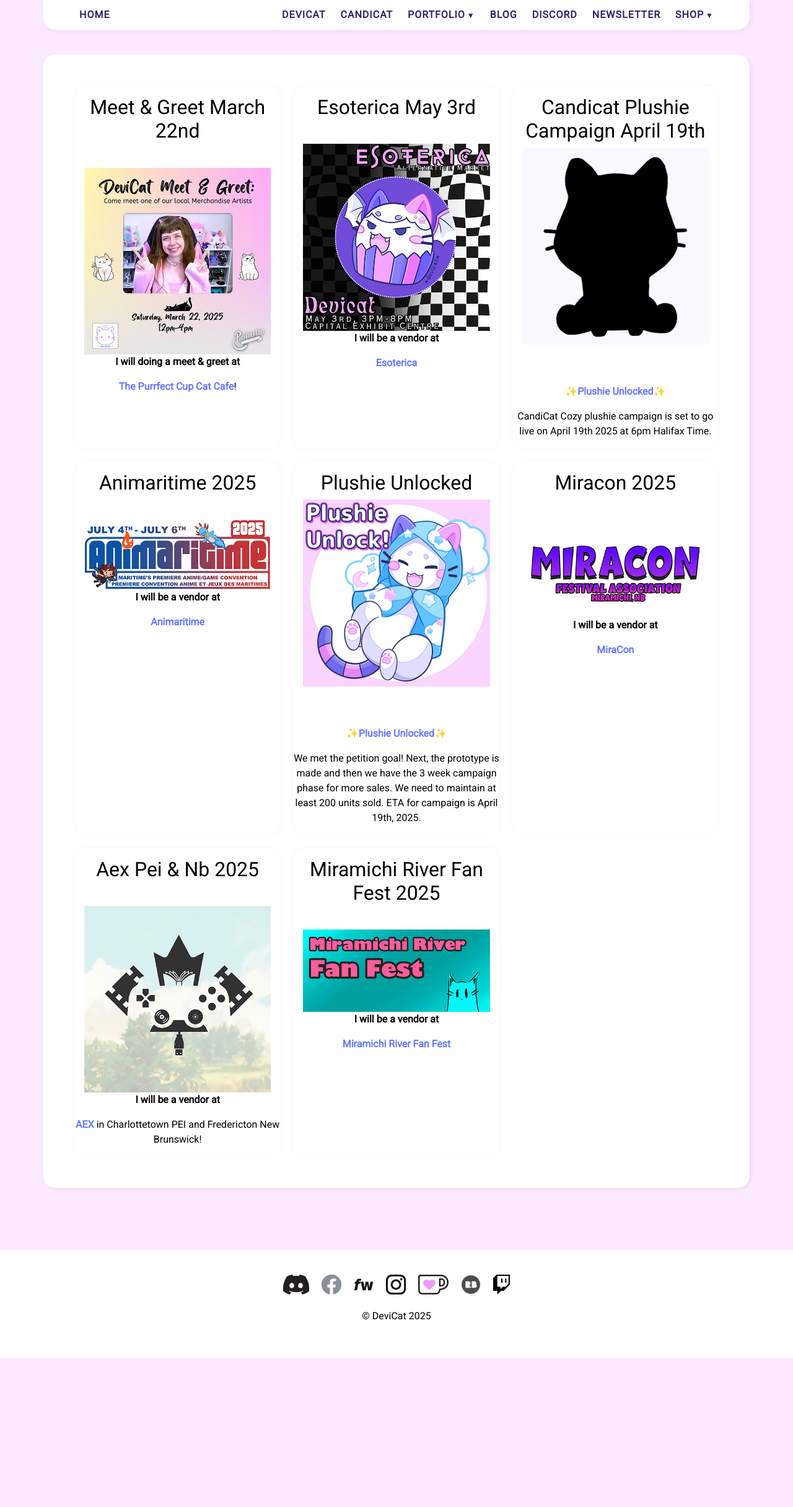
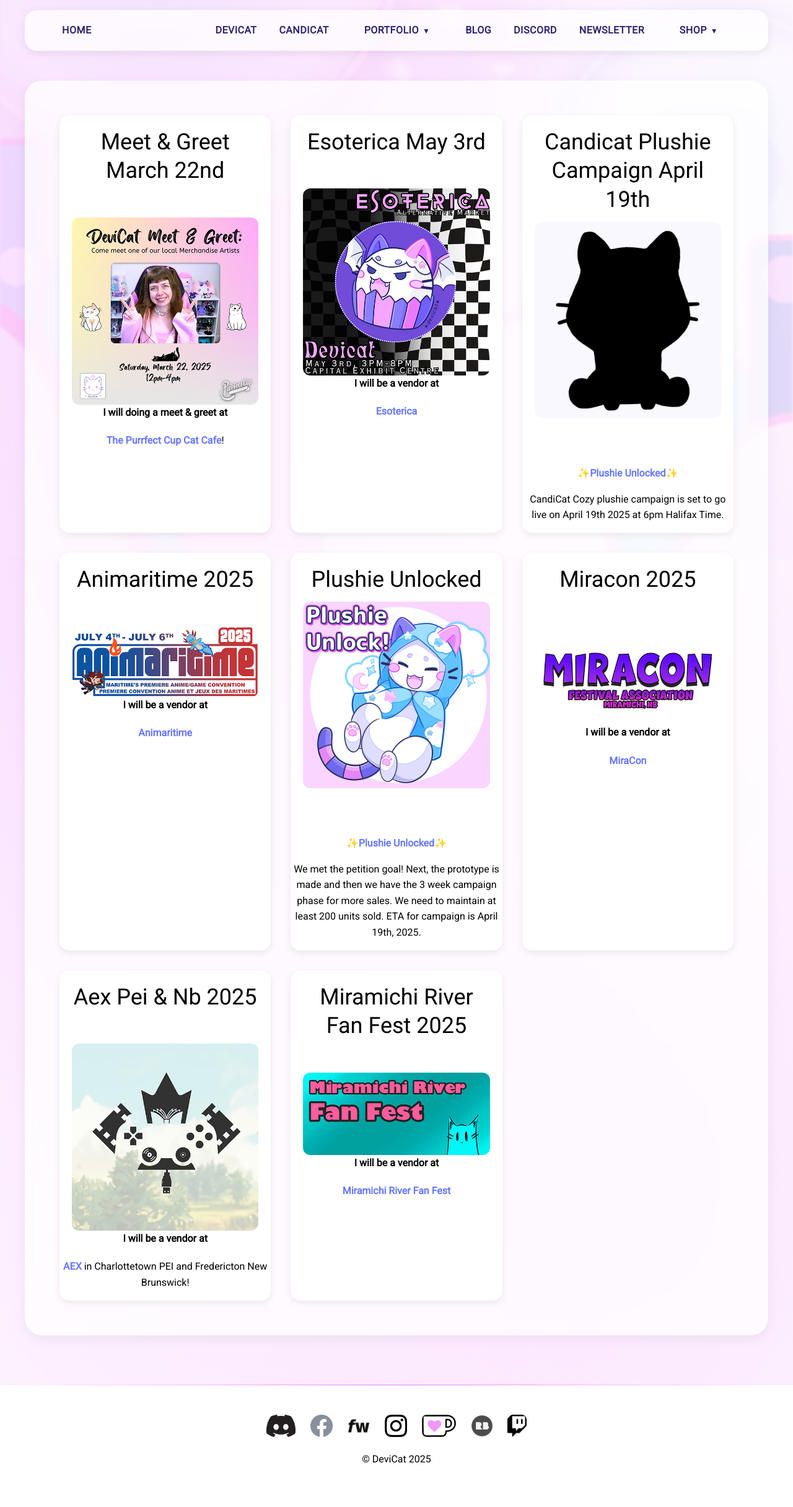
Before and after one commit to DeviCatOutlet/devicatoutlet.github.io, a Jekyll site: the page built from blog.html, in a window 1280 px wide. Shown: the whole page at 62% size. Built offline with Jekyll 4.4.1, drawn with Linux system fonts in a browser that asks for light colours; some web fonts are replaced; before the commit the page ends 2192 px from its top, so only the background shows below that.

Commit message:
major cosmetic overhaul

```diff
--- a/css/main.css
+++ b/css/main.css
@@ -4,16 +4,16 @@
 	box-sizing: border-box;
 }
 
-/* colors */
+/* Colors */
 :root {
-	/* white is white, however in the future it may not be white */
 	--white: white;
 	--black: #2e2570;
 	--pink: #f3afff;
 	--purple: #6777ff;
 	--light-purple: #9084fb;
 	--blue: #a1e5ff;
-	--bg-color: #f3afff40;
+	--translucent-white: rgba(255, 255, 255, 0.75);
+	--bg-color: radial-gradient(ellipse at 20% 20%, #f5bcffa0 0%, #faddff60 50%, #ffffff20 100%), radial-gradient(circle at 80% 80%, #f3afff50 0%, transparent 70%);
 }
 
 /* Site-wide global styling */
@@ -21,86 +21,122 @@
 	background: var(--bg-color);
 	margin: 0;
 	font-family: "Roboto", sans-serif;
-	line-height: 1.5; /* TODO: Simplify the various line-height and top/bottom margin rules for headings etc */
+	line-height: 1.6;
+	position: relative;
 }
 
-main {
-	background-color: var(--white);
-	border-radius: 20px;
-	box-shadow: 3px 3px 5px rgba(0, 0, 0, 0.05);
-	padding: 40px 40px;
-	margin-top: 40px;
-	margin-left: auto;
-	margin-right: auto;
-	width: calc(100% - 90px);
-	max-width: 1140px;
-	min-width: 400px;
-	min-height: 600px;
+body::before {
+	content: "";
+	position: fixed;
+	top: 0;
+	left: 0;
+	width: 100%;
+	height: 100%;
+	background-image: url("/img/background.avif");
+	background-size: cover;
+	background-position: center;
+	opacity: 0.25;
+	z-index: -1;
+	filter:blur(2px);
 }
 
+/* Main content container */
+main {
+	background: var(--translucent-white);
+	backdrop-filter: blur(8px);
+	border-radius: 28px;
+	box-shadow: 0 6px 20px rgba(0, 0, 0, 0.06);
+	padding: 48px;
+	margin: 48px auto;
+	width: calc(100% - 80px);
+	max-width: 1200px;
+	min-width: 360px;
+	min-height: 600px;
+	animation: fadeIn 0.5s ease-out;
+	position: relative;
+	backdrop-filter: blur(8px);
+}
+
+main::before {
+	content: "";
+	position: absolute;
+	inset: 0;
+	border-radius: 28px;
+	border: 2px solid transparent;
+	opacity: 0.3;
+	animation: sparkle 3s ease-in-out infinite;
+	pointer-events: none;
+	z-index: -1;
+}
+
+/* Post content */
 .post-content {
 	text-align: left;
 	margin: auto;
-	max-width: 640px;
+	max-width: 720px;
 }
 
 .post-content img {
-	margin-bottom: 40px;
+	margin-bottom: 32px;
+	border-radius: 12px;
 }
 
+/* Links */
 a {
 	color: var(--purple);
-	font-weight: bold;
+	font-weight: 600;
+	text-decoration: none;
+	transition: color 0.2s ease, transform 0.2s ease;
 }
 
-ul,
-p {
-	margin-top: 0;
+a:hover {
+	color: var(--pink);
+	transform: translateY(-1px);
 }
 
+/* Typography */
 h1,
 h2,
 h3,
 h4 {
 	text-align: center;
 	font-weight: 500;
-	margin: 0 0 0.5rem 0;
-	line-height: 1.2;
+	margin: 0 0 0.75rem;
+	line-height: 1.3;
 }
 
 h1 {
-	font-size: 4em;
+	font-size: clamp(2.5rem, 5vw, 3.5rem);
 }
+
 h2 {
-	font-size: 2em;
+	font-size: clamp(1.75rem, 3vw, 2.25rem);
 }
-/* If there are two adjacent head-ones, the second is a sort of subheading. Size it like a head-three. */
+
 h3,
 h1 ~ h1 {
-	font-size: 1.75em;
-}
-h4 {
-	font-size: 1.5em;
+	font-size: clamp(1.25rem, 2.5vw, 1.75rem);
 }
 
+h4 {
+	font-size: clamp(1.125rem, 2vw, 1.5rem);
+}
+
+ul,
+p {
+	margin-top: 0;
+	margin-bottom: 1rem;
+}
+
+/* Horizontal rule */
 hr {
 	border: none;
 	height: 0;
 	visibility: hidden;
+	margin-bottom: 1.5rem;
 }
 
-/* h2:before,
-h2:after {
-	display: inline-block;
-	content: url("https://s.w.org/images/core/emoji/2.2.1/svg/1f49c.svg");
-	position: relative;
-	top: 0.5em;
-	left: -0.25em;
-	margin-left: 0.4em;
-	margin-top: -0.25em;
-	width: 1.5em;
-} */
-
+/* Heading decorations */
 h3:before,
 h3:after {
 	display: inline-block;
@@ -109,33 +145,53 @@
 	top: 0.3333em;
 	left: -0.33333em;
 	margin-left: 0.4em;
-	margin-top: -0.25em;
 	width: 1.5em;
 }
 
-/* Footer of every page - copyright, social links, etc */
+/* Footer */
 footer {
 	text-align: center;
-	margin-top: 100px;
+	margin-top: 80px;
 	background: var(--white);
-	padding: 40px;
+	padding: 48px;
+	position: relative;
 }
+
+footer::before {
+	content: "";
+	position: absolute;
+	top: -1px;
+	left: 0;
+	width: 100%;
+	height: 10px;
+	border-top: 2px solid transparent;
+	border-image: linear-gradient(to right, transparent, var(--pink) 50%, transparent) 1;
+}
+
 footer svg,
 footer img {
 	display: inline-block;
-	height: 32px;
-	margin: 0 8px; /* Comply with Instagram's TOS by having half an icon of gap */
+	height: 36px;
+	margin: 0 10px;
+	transition: transform 0.3s ease;
 }
-/* Trim the outside margins to fit the footer images on slightly smaller screens w/o wrapping */
+
+footer svg:hover,
+footer img:hover {
+	transform: scale(1.15);
+}
+
 footer a:first-child img,
 footer a:first-child svg {
 	margin-left: 0;
 }
+
 footer a:last-child img,
 footer a:last-child svg {
 	margin-right: 0;
 }
 
+/* Lists */
 li {
 	list-style: none;
 }
@@ -144,25 +200,26 @@
 	list-style: none;
 }
 
-/* where? */
 div ul {
-	padding: 10px;
+	padding: 12px;
 }
 
-/* Home only */
+/* Jumbotron */
 .jumbotron {
 	display: flex;
 	justify-content: center;
-	padding: 4rem 2rem;
+	padding: 3rem 1.5rem;
 }
 
-/* Character pages have vertically-aligned images */
+/* Images */
 img {
 	display: block;
 	margin: auto;
 	max-width: 100%;
+	border-radius: 8px;
 }
 
+/* Gallery headings */
 h1#gallery,
 h1#art,
 h1#events,
@@ -170,7 +227,7 @@
 	text-align: center;
 	font-family: "Montez", sans-serif;
 	color: var(--black);
-	font-size: 6em;
+	font-size: clamp(3rem, 6vw, 5rem);
 	font-weight: 400;
 }
 
@@ -180,6 +237,7 @@
 hr + h1#modeling {
 	visibility: hidden;
 }
+
 #gallery p,
 #art p,
 #events p,
@@ -194,35 +252,37 @@
 #art ~ p img,
 #events ~ p img,
 #modeling ~ p img {
-	max-height: 300px;
+	max-height: 320px;
 	cursor: pointer;
-	margin: 20px;
-	border-radius: 20px;
-	box-shadow: 0 0 5px rgba(0, 0, 0, 0.05);
+	margin: 16px;
+	border-radius: 16px;
+	box-shadow: 0 4px 12px rgba(0, 0, 0, 0.1);
+	transition: transform 0.3s ease, box-shadow 0.3s ease;
 }
+
 #gallery ~ p img:hover,
 #art ~ p img:hover,
 #events ~ p img:hover,
 #modeling ~ p img:hover {
-	box-shadow: 0 4px 7px rgba(0, 0, 0, 0.2);
-	transform: translateY(-4px);
-	transition: 160ms ease-in-out all;
+	transform: scale(1.05);
+	box-shadow: 0 8px 24px rgba(0, 0, 0, 0.15);
 }
 
 .wrap {
-	/* Specific to gallery */
 	display: flex;
 	flex-wrap: wrap;
 	justify-content: space-around;
 }
-/* Clicking Gallery images pops them up, fading the rest of the page. */
-/* Pre-allocate room for the scrollbars, where supported */
+
+/* Lightbox modal */
 html {
 	overflow: overlay;
 }
+
 .show-modal {
 	overflow: hidden;
 }
+
 #fader {
 	position: fixed;
 	left: 0;
@@ -231,12 +291,14 @@
 	bottom: 0;
 	background: rgba(0, 0, 0, 0);
 	z-index: -1;
-	transition: background 0.25s, z-index 0.25s;
+	transition: background 0.3s ease;
 }
+
 .show-modal #fader {
-	background: rgba(0, 0, 0, 0.5);
+	background: rgba(0, 0, 0, 0.6);
 	z-index: 1999;
 }
+
 #popup {
 	position: fixed;
 	left: 0;
@@ -246,126 +308,140 @@
 	z-index: 2000;
 	visibility: hidden;
 	overflow: auto;
-	transition: visibility 0.5s;
 }
+
 .show-modal #popup {
 	visibility: visible;
 }
-/* Fade the image in and pull it in from above the screen */
+
 #popup figure {
 	position: relative;
 	opacity: 0;
-	transition: opacity 0.2s, opacity 0.2s ease-in-out;
+	transform: translateY(20px);
+	transition: opacity 0.3s ease, transform 0.3s ease;
 }
+
 .show-modal #popup figure {
 	opacity: 1;
+	transform: translateY(0);
 }
+
 #popup figcaption {
 	margin: auto;
-	margin-bottom: 0.5em;
+	margin-bottom: 1rem;
 	width: max-content;
-	padding: 0.5em;
+	padding: 0.75rem;
 	background: var(--white);
-	border-radius: 0.75em;
-	box-shadow: 0 5px 0 #555;
-	font-size: 1.2em;
+	border-radius: 12px;
+	box-shadow: 0 4px 12px rgba(0, 0, 0, 0.1);
+	font-size: 1.25rem;
 	color: #222;
 }
+
 #popup img {
-	max-height: 95vh;
+	max-height: 90vh;
+	border-radius: 12px;
 }
 
-/* The Aboot page has a lot of magic to it :( */
+/* About page */
 h1#about,
 h1#home,
 h1#blog {
-	/* Hide the "Home" and "About" headings - they aren't necessary. */
-	/* TODO: If they're of value to screenreaders, is there a better way to hide them? */
-	/* Their presence, however, can affect the styles of subsequent elements. */
 	display: none;
 }
+
 #about ~ ul {
 	display: flex;
 	padding: 0;
 	flex-wrap: wrap;
 }
+
 #about ~ ul ul {
 	padding: 0;
 }
+
 #about ~ ul li {
 	list-style-type: none;
-	margin: 0 10px;
+	margin: 0 12px;
 }
+
 #about ~ ul img {
-	max-width: 325px;
+	max-width: 300px;
+	border-radius: 12px;
 }
+
 #about ~ ul ul li {
-	margin-bottom: 1em;
+	margin-bottom: 1.25rem;
 	text-align: center;
 }
+
 #about ~ ul ul ul li {
 	list-style-type: disc;
-	margin-bottom: 0.5em;
+	margin-bottom: 0.75rem;
 }
 
-/* Some large SVGs get 'marked small' with asterisks - they're basically emoji. */
+/* Emoji SVGs */
 em img {
 	width: 1.5em;
 	display: inline-block;
 }
 
 #goals ~ ul {
-	font-size: 125%;
+	font-size: 1.25rem;
 }
 
 #art-tips ~ h3 {
 	text-align: left;
 }
 
-/* Home only */
+/* Cards on home */
 ul.cards {
 	display: grid;
-	grid-template-columns: 1fr 1fr 1fr;
+	grid-template-columns: repeat(auto-fit, minmax(300px, 1fr));
+	gap: 16px;
 	margin: 0;
 	padding: 0;
 }
 
 ul.cards img {
-	width: 344px;
+	width: 100%;
+	border-radius: 12px;
 }
 
 ul.cards li {
-	border-radius: 20px;
-	margin: 10px;
+	border-radius: 16px;
+	margin: 8px;
 	text-align: center;
-	box-shadow: 0 0 5px rgba(0, 0, 0, 0.05);
+	background: var(--white);
+	box-shadow: 0 4px 12px rgba(0, 0, 0, 0.08);
+	transition: transform 0.3s ease, box-shadow 0.3s ease;
 }
 
 ul.cards li:hover {
-	box-shadow: 0 4px 7px rgba(0, 0, 0, 0.2);
 	transform: translateY(-4px);
-	transition: 160ms ease-in-out all;
+	box-shadow: 0 8px 24px rgba(0, 0, 0, 0.15);
 }
 
 .card-link {
 	display: block;
 	text-decoration: none;
 	color: inherit;
+	padding: 1.5rem;
 }
 
 .blog-card {
-	padding: 1em;
+	padding: 1.25rem;
 }
 
-#contact ~ p a {
-	font-weight: bold;
+/* Contact page */
+#contact ~ p a,
+#contact ~ ul a {
+	font-weight: 600;
 }
-#contact ~ ul a {
-	font-weight: bold;
-}
+
 .left-align img {
 	margin: 0;
-} /* Contact page only */
+}
 
 .email:before,
 .email:after {
@@ -375,106 +451,123 @@
 	top: 0.5em;
 	left: -0.25em;
 	margin-left: 0.4em;
-	margin-top: -0.25em;
 	width: 1.5em;
 }
-.email {
-	margin: 0;
-}
 
-/* The nav bar and its hamburger button */
-/* Android minimum suggested touch height is 48px and Apple is 44px */
+/* Navigation */
 nav {
-	background-color: var(--white);
-	box-shadow: 3px 3px 7px rgba(0, 0, 0, 0.05);
+	background: var(--translucent-white);
+	backdrop-filter: blur(8px);
+	box-shadow: 0 4px 16px rgba(0, 0, 0, 0.08);
 	display: flex;
 	flex-flow: row nowrap;
 	align-items: center;
-	min-height: 48px;
-	width: calc(100% - 90px);
-	min-width: 400px;
-	max-width: 1140px;
-	gap: 8px;
-	padding: 0 50px;
-	margin: auto;
-	border-bottom-left-radius: 20px;
-	border-bottom-right-radius: 20px;
+	min-height: 56px;
+	width: calc(100% - 80px);
+	min-width: 360px;
+	max-width: 1200px;
+	gap: 12px;
+	padding: 8px 48px;
+	margin: 16px auto;
+	border-radius: 20px;
+	position: relative;
+	z-index: 1000;
 }
+
+nav::before {
+	content: "";
+	position: absolute;
+	inset: 0;
+	border-radius: 20px;
+	border: 2px solid transparent;
+	opacity: 0.3;
+	animation: sparkle 3s ease-in-out infinite;
+	pointer-events: none;
+}
+
 nav input {
-	/* The magical checkbox */
 	position: absolute;
-	width: 43px;
-	height: 37px;
+	width: 48px;
+	height: 48px;
 	display: none;
 	opacity: 0;
 }
+
 #raptor_button {
 	display: none;
 }
+
 #raptor_button div {
-	/* The three lines of the hamburger menu */
-	width: 33px;
+	width: 36px;
 	height: 4px;
 	background: #cdcdcd;
-	border-radius: 3px;
-	margin: 0 0 5px 3px;
+	border-radius: 4px;
+	margin: 0 0 6px 4px;
 }
+
 nav input:checked ~ * {
 	display: block;
 }
+
 nav img {
 	width: 48px;
 }
+
 nav a {
 	color: var(--black);
-	font-weight: 700;
-	background: var(--white);
-	border-radius: 4px;
-	letter-spacing: 1px;
-	transition: background 0.2s ease-in-out;
+	font-weight: 600;
+	/* background: var(--white); */
+	border-radius: 16px;
+	letter-spacing: 0.5px;
+	padding: 0.9rem 1.3rem;
 	text-transform: uppercase;
+	transition: transform 0.2s cubic-bezier(0.68, -0.55, 0.265, 1.55), background 0.2s ease, color 0.2s ease, box-shadow 0.2s ease;
+	position: relative;
+	z-index: 1;
 }
 
 nav a:hover {
 	background: var(--pink);
+	color: var(--white);
+	transform: scale(1.15);
+	box-shadow: 0 0 12px rgba(243, 175, 255, 0.5);
 }
 
 nav a:active {
-	transform: translateY(2px);
+	transform: scale(1.05);
 }
 
 nav > a,
 nav > .nav-menucontainer {
-	padding: 0.5rem;
-}
-nav > .keep {
-	/* Let the Home button drift below its frame a bit */
+	padding: 0.75rem;
 }
 
 .ml-onclick-form {
-	font-size: 18px;
+	font-size: 1.125rem;
 	background-color: var(--pink);
-	color: var(--pink);
-	border: 2px solid white;
-	border-radius: 5px;
-	padding: 32px;
+	color: var(--white);
+	border: 2px solid var(--white);
+	border-radius: 8px;
+	padding: 24px;
 }
 
-/* Below 822px of width, collapse to Raptor Mode */
+/* Mobile navigation */
 @media (max-width: 822px) {
 	nav {
 		flex-direction: column;
 		align-items: start;
+		border-radius: 16px;
+		background: var(--translucent-white);
+		backdrop-filter: blur(8px);
 	}
 	nav input,
 	#raptor_button {
 		display: block;
 		cursor: pointer;
-		padding: 5px;
-		margin: 12px 0 0 6px;
+		padding: 8px;
+		margin: 16px 0 0 8px;
 	}
 	nav > .keep {
-		display: block;
 		position: absolute;
 		left: calc(50% - 77px / 2);
 	}
@@ -482,20 +575,18 @@
 	nav > .nav-menucontainer {
 		display: none;
 	}
-	/* On mobile, hide the Jumbotron with the channel embed */
 	.jumbotron {
 		display: none;
 	}
-
-	.ul.cards {
-		display: grid;
-		grid-template-columns: auto;
+	ul.cards {
+		grid-template-columns: 1fr;
 	}
 }
 
+/* Dropdown menu */
 .dropdown-menu a {
 	display: block;
-	padding: 0.25rem 1.5rem;
+	padding: 0.5rem 1.5rem;
 	color: #212529;
 	white-space: nowrap;
 }
@@ -503,40 +594,41 @@
 .nav-dropdown:after {
 	content: "▼";
 	font-size: 0.75em;
-	margin-left: 0.25em;
+	margin-left: 0.5em;
 }
+
 .nav-submenu {
 	display: flex;
 	position: absolute;
 	flex-direction: column;
-	padding: 0.5em;
-	margin: 0.125em;
-	background-color: var(--white);
-	border: 1px solid black;
-	border-radius: 0.25em;
+	padding: 0.75rem;
+	margin: 0.25rem;
+	background: var(--white);
+	border: 1px solid rgba(0, 0, 0, 0.1);
+	border-radius: 12px;
+	box-shadow: 0 4px 12px rgba(0, 0, 0, 0.08);
+	z-index: 1000;
 }
+
 .nav-dropdown[aria-expanded="false"] ~ .nav-submenu {
 	display: none;
 }
+
 .nav-submenu a {
 	color: #212529;
-	margin: 0.25em 1em;
-}
-a {
-	text-decoration: none;
-}
-.active {
+	margin: 0.5rem 1rem;
 }
 
+/* Newsletter */
 .newsletter {
 	display: flex;
 	flex-direction: column;
 	align-items: center;
 	justify-content: center;
-	margin-top: 1em;
+	margin-top: 1.5rem;
 }
 
-/* Hide from display, retain for screenreaders */
+/* Screenreader */
 .screenreader {
 	position: absolute;
 	width: 1px;
@@ -544,6 +636,13 @@
 	overflow: hidden;
 }
 
-hr {
-	margin-bottom: 1rem;
+/* Animations */
+@keyframes fadeIn {
+	0% { opacity: 0; transform: translateY(10px); }
+	100% { opacity: 1; transform: translateY(0); }
 }
+
+@keyframes sparkle {
+	0%, 100% { opacity: 0.3; }
+	50% { opacity: 0.6; }
+}
```
Also changed, not shown: img/981b13fc-0a3b-4638-8624-f9dee1216800-channel_offline_image-1920x1080.jpg (added), img/background.avif (added).
